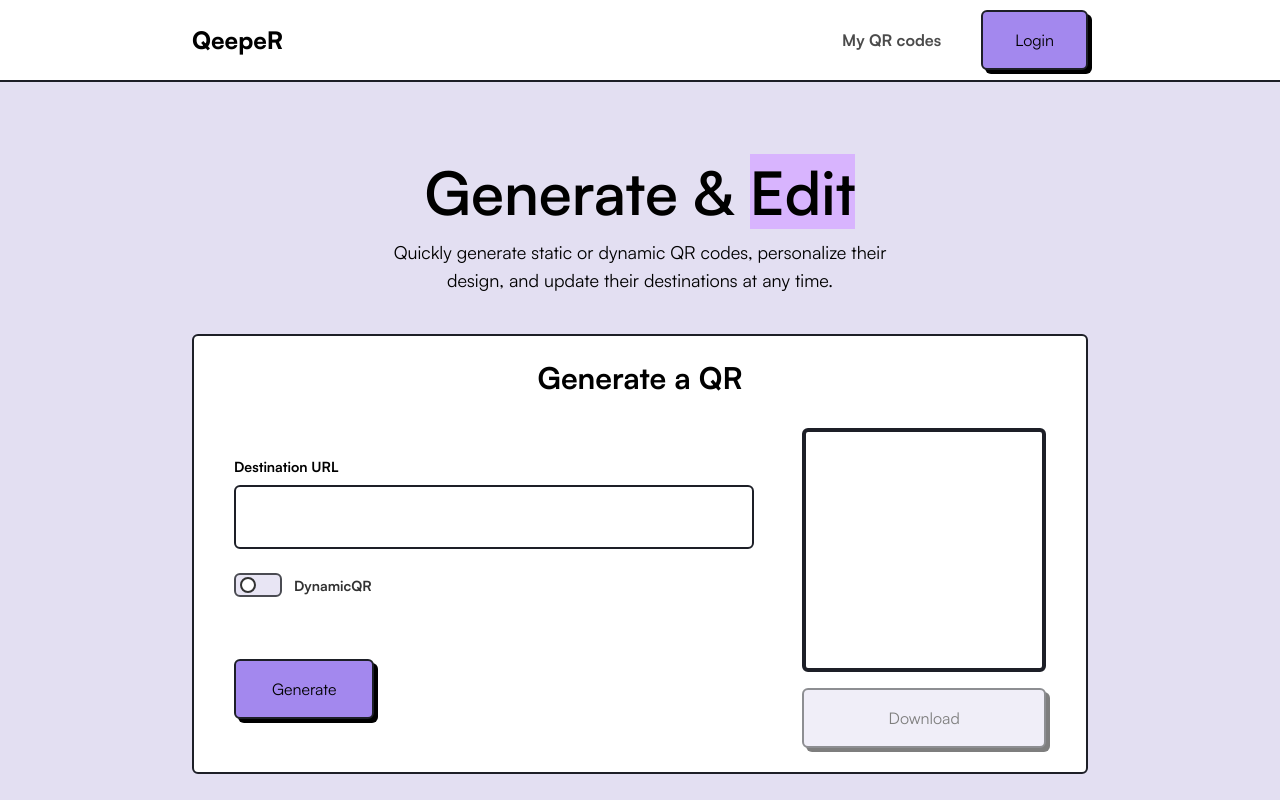
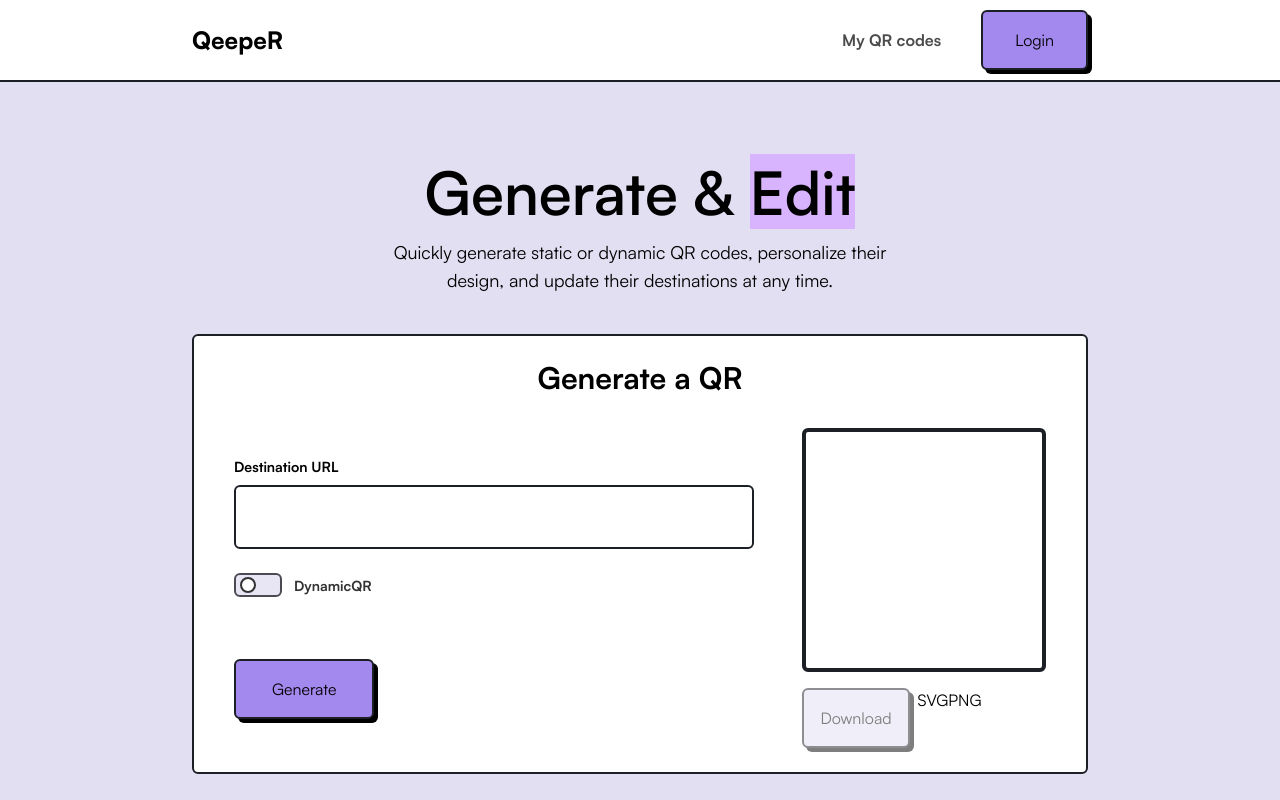
Before and after one commit to doulovera/QeepeR, a Next.js app: page / in a window 1280 px wide. Shown: the top 800 px of the page. Built offline with nearby package versions, Linux system fonts and the light colour scheme; no server answers.

Commit message:
feat: implement dropdown options for download formats in DownloadButton component

```diff
--- a/src/components/landing/hero/download-button.tsx
+++ b/src/components/landing/hero/download-button.tsx
@@ -1,4 +1,5 @@
 import { Button } from '@/components/shared/button'
+import { ButtonDropdown } from '@/components/shared/button-dropdown'
 import { downloadPng, downloadSvg } from '@/utils/download-image'
 
 export function DownloadButton({ svg }: { svg: string | null }) {
@@ -9,8 +10,15 @@ export function DownloadButton({ svg }: { svg: string | null }) {
   }
 
   return (
-    <Button disabled={!svg} onClick={handleSave}>
+    <ButtonDropdown
+      disabled={!svg}
+      onClick={handleSave}
+      options={[
+        { label: 'SVG', onClick: () => downloadSvg('qr-code', svg || '') },
+        { label: 'PNG', onClick: handleSave },
+      ]}
+    >
       <span className="flex justify-center w-full text-center">Download</span>
-    </Button>
+    </ButtonDropdown>
   )
 }
--- /dev/null
+++ b/src/components/shared/button-dropdown.tsx
@@ -0,0 +1,21 @@
+import { Button, type ButtonProps } from './button'
+
+interface Props extends ButtonProps {
+  options: { label: string; onClick: () => void }[]
+}
+
+export function ButtonDropdown({ options, ...buttonProps }: Props) {
+  return (
+    <div className="flex gap-2">
+      <Button {...buttonProps}>{buttonProps.children}</Button>
+
+      <div>
+        {options.map((option, index) => (
+          <button key={index} type="button" onClick={option.onClick}>
+            {option.label}
+          </button>
+        ))}
+      </div>
+    </div>
+  )
+}
--- a/src/components/shared/button.tsx
+++ b/src/components/shared/button.tsx
@@ -1,16 +1,15 @@
-interface Props {
+export interface ButtonProps {
   children: React.ReactNode
   title?: string
   disabled?: boolean
-  type?: "button" | "submit" | "reset"
+  type?: 'button' | 'submit' | 'reset'
   onClick?: () => void
-  color?: "primary" | "light" | "negative" | "danger"
+  color?: 'primary' | 'light' | 'negative' | 'danger'
   className?: string
-  size?: "small" | "medium"
+  size?: 'small' | 'medium'
 }
 
-export const Button = (
-  {
+export const Button = ({
   children,
   title,
   disabled,
@@ -19,31 +18,30 @@ export const Button = (
   color = 'primary',
   className = '',
   size = 'medium',
-  }: Props
-) => {
+}: ButtonProps) => {
   const colors = {
     primary: {
-      background: "bg-primary-400",
-      disabled: "disabled:bg-primary-100",
+      background: 'bg-primary-400',
+      disabled: 'disabled:bg-primary-100',
     },
     light: {
-      background: "bg-primary-100",
-      disabled: "disabled:bg-primary-100",
+      background: 'bg-primary-100',
+      disabled: 'disabled:bg-primary-100',
     },
     negative: {
-      background: "bg-gray-600 text-white",
-      disabled: "disabled:bg-primary-100",
+      background: 'bg-gray-600 text-white',
+      disabled: 'disabled:bg-primary-100',
     },
     danger: {
-      background: "bg-rose-500 text-white",
-      disabled: "disabled:bg-primary-100",
+      background: 'bg-rose-500 text-white',
+      disabled: 'disabled:bg-primary-100',
     },
   }
 
   const sizes = {
-    smaller: "py-2 px-2 text-xs",
-    small: "py-3 px-3 text-xs",
-    medium: "py-4 px-4 text-md",
+    smaller: 'py-2 px-2 text-xs',
+    small: 'py-3 px-3 text-xs',
+    medium: 'py-4 px-4 text-md',
   }
 
   return (
```
Lines whose indentation alone changed are shown as unchanged.
